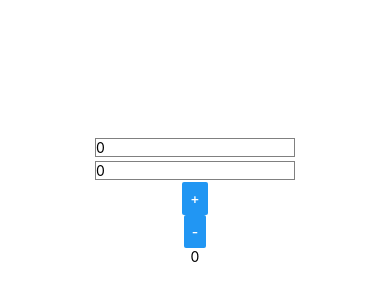
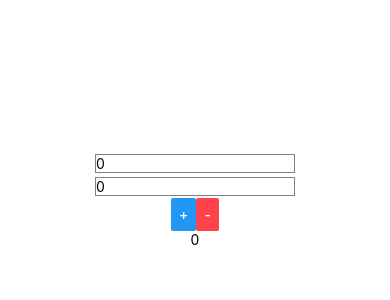
Before and after one commit to giangster/mobile-programming, a React Native app in the folder calculator/: screen / in a window 390 px wide. Shown: the part 222-522 px from the top of the page. Built offline with nearby package versions, Linux system fonts and the light colour scheme.

Commit message:
Styling button

```diff
--- a/calculator/App.js
+++ b/calculator/App.js
@@ -38,8 +38,12 @@ const App = () => {
         value={no2}
         keyboardType="number-pad"
       />
-      <Button onPress={buttonPlus} title="+" />
-      <Button onPress={buttonMinus} title="-" />
+
+      <View style={styles.buttonContainer}>
+        <Button onPress={buttonPlus} title="+" />
+        <Button color="#FE434C" onPress={buttonMinus} title="-" />
+      </View>
+
       <Text>{result}</Text>
     </View>
   );
@@ -51,7 +55,8 @@ const styles = StyleSheet.create({
     backgroundColor: "#fff",
     alignItems: "center",
     justifyContent: "center"
-  }
+  },
+  buttonContainer: { flexDirection: "row" }
 });
 
 export default App;
```
